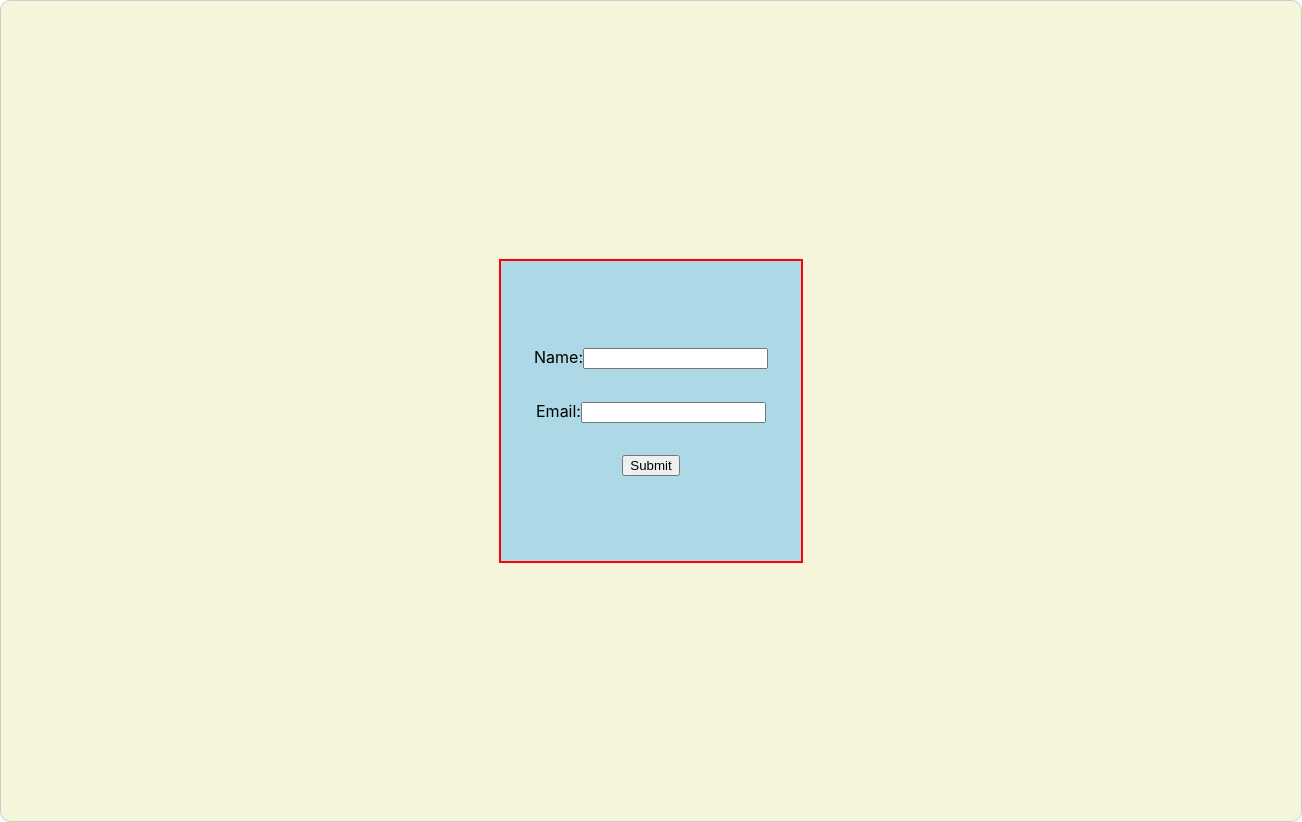
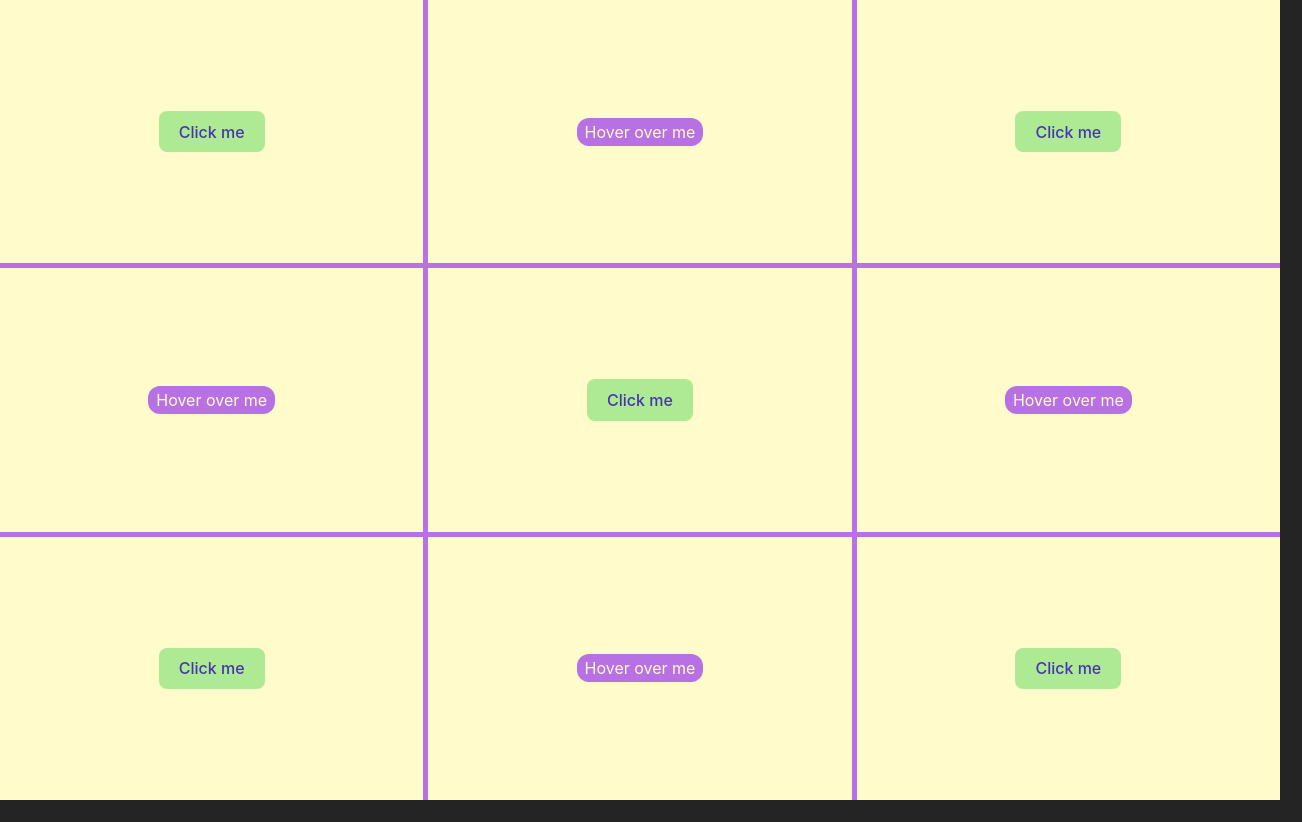
Before and after one commit to Sukriti-Bhatia-Zs/react-training, a React (Create React App) app in the folder react-practice copy/trycontextapi/: page / in a window 1280 px wide. Shown: the whole page, 1302 px wide, since content can reach past the window. After the commit the page ends 800 px from the top, so only its background shows below. Built offline with nearby package versions, Linux system fonts and the light colour scheme.

Commit message:
Day 14 Task1

```diff
--- a/react-practice copy/trycontextapi/src/App.css
+++ b/react-practice copy/trycontextapi/src/App.css
@@ -36,3 +36,86 @@
     transform: rotate(360deg);
   }
 }
+
+* {
+  padding: 0;
+  margin: 0;
+  box-sizing: border-box;
+}
+
+:root {
+  --color-blue: #4635b1;
+  --color-purple: #b771e5;
+  --color-green: #aeea94;
+  --color-yellow: #fffbca;
+}
+
+main {
+  display: grid;
+  grid-template-columns: repeat(3, 1fr);
+  grid-template-rows: repeat(3, 1fr);
+  background: var(--color-purple);
+  height: 100vh;
+  width: 100vw;
+  gap: 5px;
+}
+
+.card {
+  background-color: var(--color-yellow);
+  display: grid;
+  place-items: center;
+}
+
+button {
+  background-color: var(--color-green);
+  color: var(--color-blue);
+}
+
+span {
+  background-color: var(--color-purple);
+  color: var(--color-yellow);
+  padding: 4px 8px;
+  border-radius: 12px;
+  cursor: default;
+}
+
+.maindiv {
+  position: relative;
+  display: inline-block;
+}
+
+.showtool {
+  background-color: lightblue;
+  padding: 0.3rem;
+  position: absolute;
+  text-align: center;
+  border: 1px solid black;
+  color: black;
+  width: max-content;
+  min-width: 16px;
+  z-index: 1;
+}
+
+.top {
+  top: -2.5rem;
+  left: 50%;
+  transform: translateX(-50%);
+}
+
+.bottom {
+  bottom: -2.5rem;
+  left: 50%;
+  transform: translateX(-50%);
+}
+
+.left {
+  left: -60%;
+  top: 50%;
+  transform: translateY(-50%);
+}
+
+.right {
+  right: -60%;
+  top: 50%;
+  transform: translateY(-50%);
+}
--- a/react-practice copy/trycontextapi/src/App.js
+++ b/react-practice copy/trycontextapi/src/App.js
@@ -1,24 +1,133 @@
-import './index.css'
-import './App.css';
-import Themecontextprovider from './Components/Themecontextprovider';
-import Buttons4 from './Buttons/Buttons4';
-import CustomHookUseIsMounted from './Customhooks/CustomHookUseIsMounted';
-import CustomHookUseWindowSize from './Customhooks/CustomHookUseWindowSize';
-import CustomHookUseCompSize from './Customhooks/CustomHookUseCompSize'
-import FormValidation from './Form/FormValidation';
-
+import "./App.css";
+import { useState, useEffect, useRef } from "react";
 
 function App() {
   return (
-    <div>
-      {/* <Themecontextprovider/> */}
-      {/* <Buttons4/> */}
-      {/* <CustomHookUseIsMounted/> */}
-      {/* <CustomHookUseWindowSize/> */}
-      {/* <CustomHookUseCompSize/> */}
-      <FormValidation/>
-    </div>
+    <main>
+      {tooltips.map((tooltip, i) => (
+        <div className="card" key={i}>
+          {i % 2 === 0 ? (
+            <Button text={tooltip.text} alignment={tooltip.alignment} />
+          ) : (
+            <Hover text={tooltip.text} alignment={tooltip.alignment} />
+          )}
+        </div>
+      ))}
+    </main>
   );
 }
 
 export default App;
+
+const Tooltip = ({ alignment, text, children }) => {
+  const [show, setShow] = useState(false);
+  const mainref = useRef(null);
+
+  const getAlignmentClass = (alignment) => {
+    switch (alignment) {
+      case "top":
+        return "top";
+      case "bottom":
+        return "bottom";
+      case "left":
+        return "left";
+      case "right":
+        return "right";
+      default:
+        return "top";
+    }
+  };
+
+  useEffect(() => {
+    const handleoutside = (event) => {
+      if (
+        mainref.current &&
+        !mainref.current.contains(event.target) &&
+        event.target.tagName != "BUTTON"
+      ) {
+        setShow(false);
+      }
+    };
+
+    window.addEventListener("click", handleoutside);
+
+    return () => {
+      window.removeEventListener("click", handleoutside);
+    };
+  });
+
+  const isButton = children.type == "button";
+  const isSpan = children.type == "span";
+
+  return (
+    <div
+      className="maindiv"
+      onMouseEnter={isSpan ? () => setShow(true) : undefined}
+      onMouseLeave={isSpan ? () => setShow(false) : undefined}
+      onClick={isButton ? () => setShow(true) : undefined}
+      ref={mainref}
+    >
+      {show && (
+        <div className={`showtool ${getAlignmentClass(alignment)}`}>
+          <p>{text}</p>
+        </div>
+      )}
+      {children}
+    </div>
+  );
+};
+
+const Button = ({ text, alignment }) => {
+  return (
+    <Tooltip text={text} alignment={alignment}>
+      <button>Click me</button>
+    </Tooltip>
+  );
+};
+
+const Hover = ({ text, alignment }) => {
+  return (
+    <Tooltip text={text} alignment={alignment}>
+      <span>Hover over me</span>
+    </Tooltip>
+  );
+};
+
+const tooltips = [
+  {
+    text: "hi btn1",
+    alignment: "top",
+  },
+  {
+    text: "hi whatsup",
+    alignment: "top",
+  },
+  {
+    text: "hi btn2",
+    alignment: "top",
+  },
+  {
+    text: "hi hover",
+    alignment: "left",
+  },
+  {
+    text: "hi btn3",
+    alignment: "top",
+  },
+  {
+    text: "hi hover2",
+    alignment: "right",
+  },
+  {
+    text: "hi btn3",
+    alignment: "bottom",
+  },
+  {
+    text: "hi hover3",
+    alignment: "bottom",
+  },
+  {
+    text: "hi ",
+    alignment: "bottom",
+  },
+];
--- a/react-practice copy/trycontextapi/src/index.css
+++ b/react-practice copy/trycontextapi/src/index.css
@@ -11,3 +11,46 @@ code {
   font-family: source-code-pro, Menlo, Monaco, Consolas, 'Courier New',
     monospace;
 }
+
+:root {
+  font-family: Inter, system-ui, Avenir, Helvetica, Arial, sans-serif;
+  line-height: 1.5;
+  font-weight: 400;
+
+  color-scheme: light dark;
+  color: rgba(255, 255, 255, 0.87);
+  background-color: #242424;
+
+  font-synthesis: none;
+  text-rendering: optimizeLegibility;
+  -webkit-font-smoothing: antialiased;
+  -moz-osx-font-smoothing: grayscale;
+}
+
+body {
+  margin: 0;
+  display: flex;
+  place-items: center;
+  min-width: 320px;
+  min-height: 100vh;
+}
+
+h1 {
+  font-size: 3.2em;
+  line-height: 1.1;
+}
+
+button {
+  border-radius: 8px;
+  border: 1px solid transparent;
+  padding: 0.6em 1.2em;
+  font-size: 1em;
+  font-weight: 500;
+  font-family: inherit;
+  cursor: pointer;
+  transition: border-color 0.25s;
+}
+button:focus,
+button:focus-visible {
+  background-color: lightgreen;
+}
```
